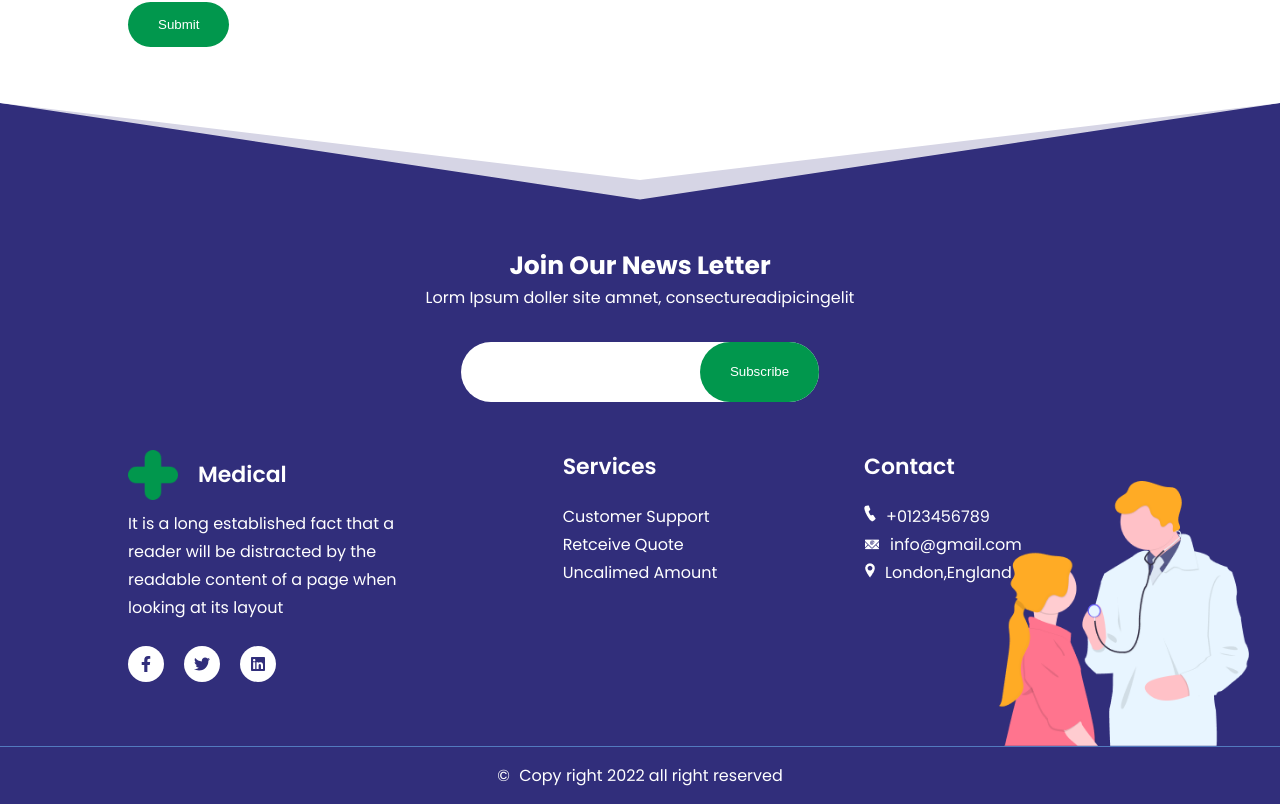
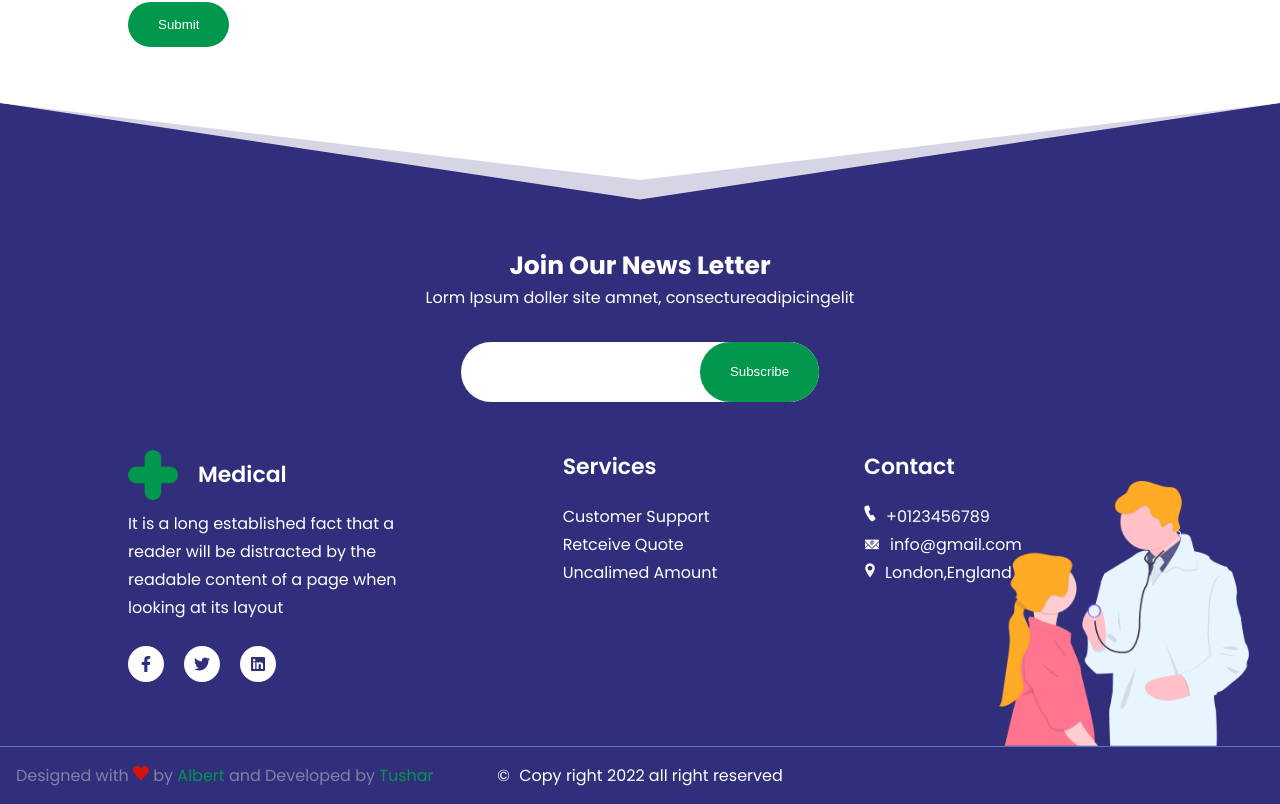
Before and after one commit to tusharahmmed/medical-center, a React (Create React App) app: page / in a window 1280 px wide. Shown: the part 5481-6285 px from the top of the page. Built offline with nearby package versions, Linux system fonts and the light colour scheme.

Commit message:
add sign

```diff
--- a/src/views/components/Home/HomeFooter/HomeFooter.js
+++ b/src/views/components/Home/HomeFooter/HomeFooter.js
@@ -2,6 +2,7 @@ import React from 'react';
 import styled from 'styled-components';
 import { device } from '../../../../utils/screenSize';
 import { Footer } from '../../Shared';
+import { FaHeart } from 'react-icons/fa';
 
 const HomeFooter = () => {
     return (
@@ -11,7 +12,15 @@ const HomeFooter = () => {
                 <Footer />
 
             </Wraper>
+
+            <FooterBottom>
+
+            <Designer>Designed with <FaHeart color='#D7120D' /> by <a href="https://www.facebook.com/rajib.sing.988" target="_blank">Albert</a> and Developed by <a href="https://www.linkedin.com/in/tusharahmmed/" target="_blank">Tushar</a></Designer>
+
             <CopyWright><span>©</span> Copy right 2022 all right reserved</CopyWright>
+
+            </FooterBottom>
+
         </Container>
     );
 };
@@ -54,12 +63,28 @@ background-size: 250px;
 }
 `;
 
+const FooterBottom = styled.div`
+padding: 1rem 0rem;
+border-top: 1px solid #527ABE;
+background: var(--section-background);
+position: relative;
+`;
+const Designer = styled.p`
+position: absolute;
+left: 1rem;
+top: 1rem;
+color: #c9c4c48c;
+
+a{
+    color: #01974d;
+}
+`;
+
 const CopyWright = styled.p`
 color: #fff;
 text-align: center;
-border-top: 1px solid #527ABE;
-background: var(--section-background);
-padding: 1rem 0rem;
+
+
 
 span{
     margin-right: 5px;
```
